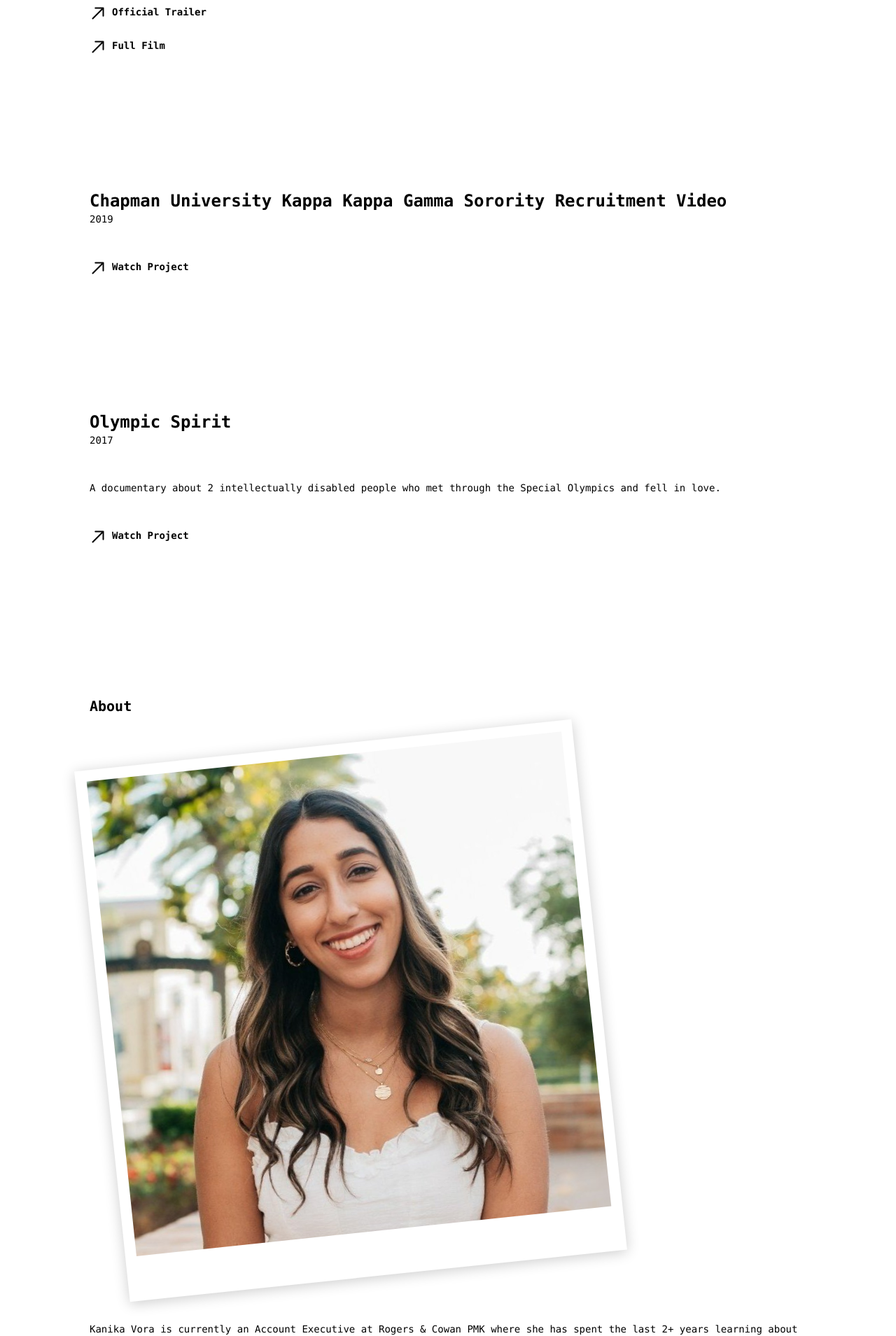
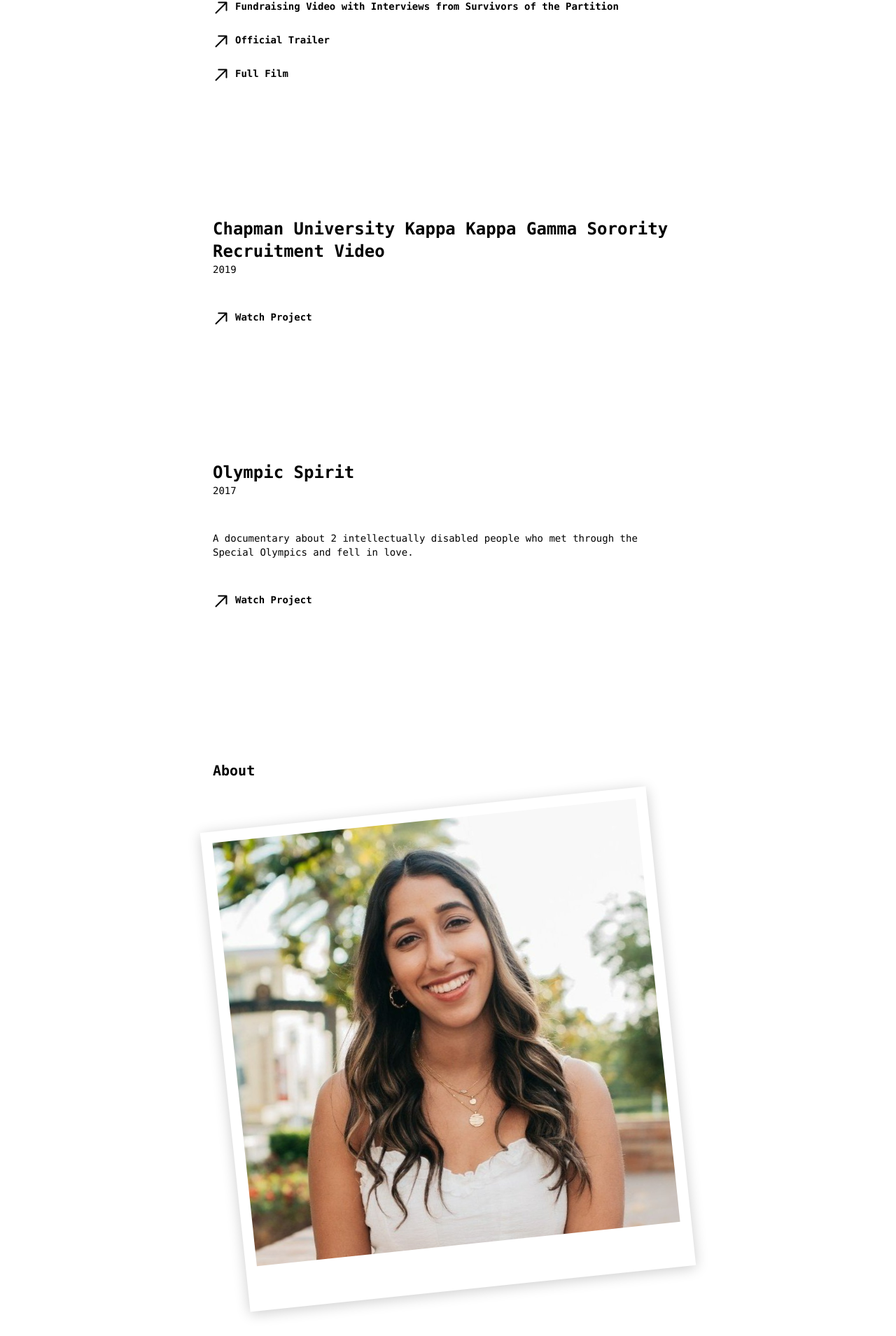
Before and after one commit to MurphyStudebaker/kanika, a Next.js app: page / in a window 1280 px wide. Shown: the part 869-2778 px from the top of the page at 70% size. Built offline with nearby package versions, Linux system fonts and the light colour scheme.

Commit message:
reduce max width

```diff
--- a/src/app/page.tsx
+++ b/src/app/page.tsx
@@ -55,7 +55,7 @@ export default function Home() {
 
       <div
         id="portfolio"
-        className="max-w-5xl w-full font-mono text-sm flex flex-col gap-24 md:gap-48"
+        className="max-w-2xl w-full font-mono text-sm flex flex-col gap-24 md:gap-48"
       >
         <div>
           <div className="spacer h-4 md:h-12"></div>
@@ -191,7 +191,7 @@ export default function Home() {
       <div className="spacer h-24"></div>
       <div
         id="about"
-        className="max-w-5xl w-full font-mono text-sm flex flex-col gap-6"
+        className="max-w-2xl w-full font-mono text-sm flex flex-col gap-6"
       >
         <div className="spacer h-24"></div>
         <h2 className="text-xl font-bold">About</h2>
```
